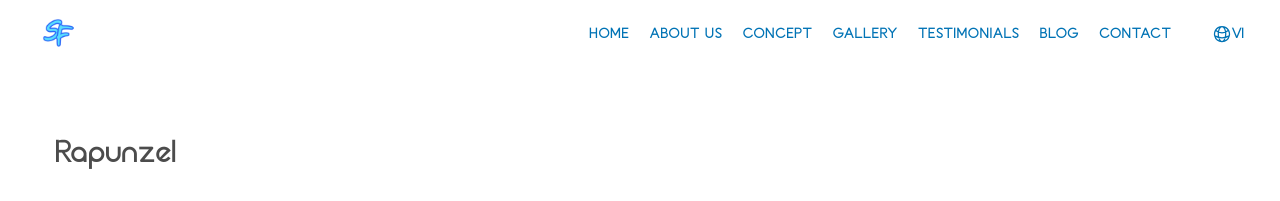
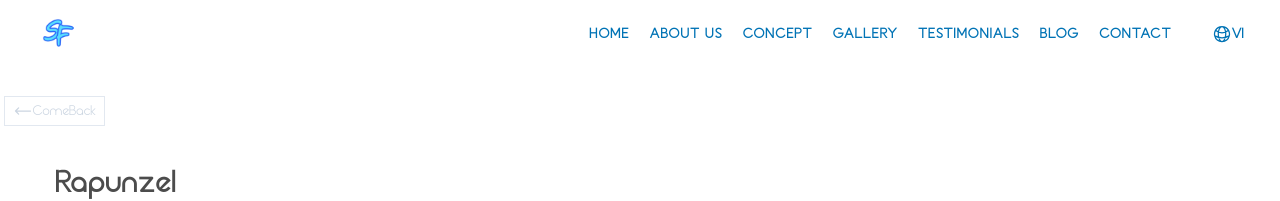
Before and after one commit to NguyenUyen-ReactJs2206/Hygge_Event, a React (Vite) app in the folder EventApp/: page /concept-rapunzel in a window 1280 px wide. Shown: the top 201 px of the page. Built offline with nearby package versions, Linux system fonts and the light colour scheme.

Commit message:
Create button Comeback for page Detail

```diff
--- a/EventApp/src/pages/ConceptDetail/ConceptDetail.tsx
+++ b/EventApp/src/pages/ConceptDetail/ConceptDetail.tsx
@@ -3,9 +3,12 @@ import pathConceptDetails from 'src/constants/pathConceptDetails'
 import Carousel from 'react-multi-carousel'
 import 'react-multi-carousel/lib/styles.css'
 import { responsive } from 'src/api/conceptDetails.api'
-import { useState } from 'react'
+import { useContext, useState } from 'react'
 import PopUpSlideImages from 'src/components/PopUpSlideImages'
 import 'src/sass/index.scss'
+import { useNavigate } from 'react-router-dom'
+import path from 'src/constants/path'
+import { AppContext } from 'src/contexts/app.context'
 
 type Props = {
   name: string
@@ -13,6 +16,8 @@ type Props = {
 }
 export default function ConceptDetail({ name, listConceptDetail }: Props) {
   const [isPopupVisible, setIsPopupVisible] = useState(false)
+  const { setLoading } = useContext(AppContext)
+  const navigate = useNavigate()
 
   const [currentIndexImages, setCurrentIndexImages] = useState(0)
   const handleShowPopup = (index: number) => {
@@ -20,9 +25,37 @@ export default function ConceptDetail({ name, listConceptDetail }: Props) {
     setCurrentIndexImages(index)
   }
 
+  const handleBack = () => {
+    setLoading(true)
+    setTimeout(() => {
+      setLoading(false)
+    }, 1000)
+    navigate(`${path.concept}`)
+  }
+
   return (
     <>
       <div className='concept-detail py-24' id='top'>
+        <div className='mx-auto max-w-[1450px]'>
+          <button
+            onClick={handleBack}
+            className='ml-1 flex border border-slate-200 px-2 py-1 text-sm text-slate-300 hover:border-slate-400 hover:text-slate-400'
+          >
+            <svg
+              xmlns='http://www.w3.org/2000/svg'
+              fill='none'
+              viewBox='0 0 24 24'
+              strokeWidth={1.5}
+              stroke='currentColor'
+              className='h-5 w-5'
+            >
+              <path strokeLinecap='round' strokeLinejoin='round' d='M6.75 15.75L3 12m0 0l3.75-3.75M3 12h18' />
+            </svg>
+
+            <span>ComeBack</span>
+          </button>
+        </div>
+
         <div className='container'>
           <h1 className='mb-4 p-4 text-3xl font-semibold tracking-wider text-gray md:p-10'>{name}</h1>
           <div className='grid gap-y-1'>
--- a/EventApp/src/pages/GalleryDetail/GalleryDetail.tsx
+++ b/EventApp/src/pages/GalleryDetail/GalleryDetail.tsx
@@ -1,5 +1,5 @@
 import Carousel from 'react-multi-carousel'
-import { useState } from 'react'
+import { useState, useContext } from 'react'
 import { responsive } from 'src/api/conceptDetails.api'
 import MoreGalleries from 'src/components/MoreGalleries'
 import pathGalleryDetails from 'src/constants/pathGalleryDetails'
@@ -9,6 +9,9 @@ import ImageGalleryRainforest from 'src/assets/images/gallery/rainforest-one.png
 import ImageGalleryBeatyAndTheBeast from 'src/assets/images/gallery/beauty-and-the-beast-one.png'
 import ImageGalleryUpsideDown from 'src/assets/images/gallery/upside-down-one.png'
 import PopUpSlideImages from 'src/components/PopUpSlideImages'
+import { AppContext } from 'src/contexts/app.context'
+import { useNavigate } from 'react-router-dom'
+import path from 'src/constants/path'
 
 type Props = {
   name: string
@@ -18,13 +21,42 @@ type Props = {
 export default function GalleryDetail({ name, listGalleryDetail }: Props) {
   const [isPopupVisible, setIsPopupVisible] = useState(false)
 
+  const { setLoading } = useContext(AppContext)
+  const navigate = useNavigate()
+
   const [currentIndexImages, setCurrentIndexImages] = useState(0)
   const handleShowPopup = (index: number) => {
     setIsPopupVisible(true)
     setCurrentIndexImages(index)
   }
+  const handleBack = () => {
+    setLoading(true)
+    setTimeout(() => {
+      setLoading(false)
+    }, 1000)
+    navigate(`${path.gallery}`)
+  }
   return (
     <div className='gallery-detail py-24' id='top'>
+      <div className='mx-auto max-w-[1450px]'>
+        <button
+          onClick={handleBack}
+          className='ml-1 flex border border-slate-200 px-2 py-1 text-sm text-slate-300 hover:border-slate-400 hover:text-slate-400'
+        >
+          <svg
+            xmlns='http://www.w3.org/2000/svg'
+            fill='none'
+            viewBox='0 0 24 24'
+            strokeWidth={1.5}
+            stroke='currentColor'
+            className='h-5 w-5'
+          >
+            <path strokeLinecap='round' strokeLinejoin='round' d='M6.75 15.75L3 12m0 0l3.75-3.75M3 12h18' />
+          </svg>
+
+          <span>ComeBack</span>
+        </button>
+      </div>
       <div className='container'>
         <h1 className='mb-4 p-4 text-3xl font-semibold tracking-wider text-gray md:p-10'>{name}</h1>
         <div className='grid gap-y-1'>
```
